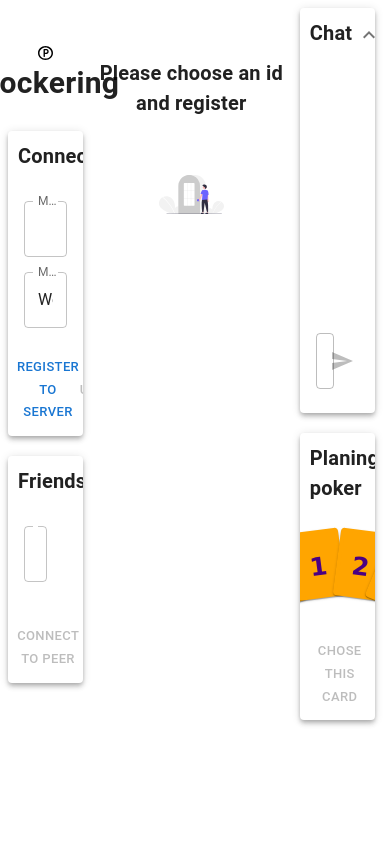
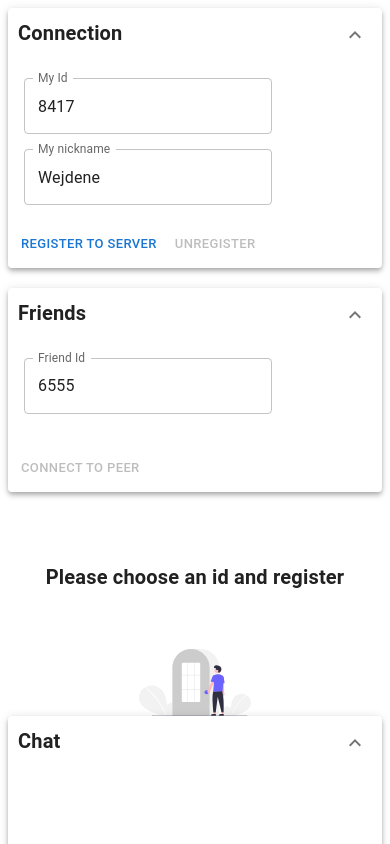
Before and after one commit to marmelab/plokering, a React (Vite) app: page / in a window 390 px wide. Shown: the top 844 px of the page. Built offline with nearby package versions, Linux system fonts and the light colour scheme.

Commit message:
first mobile version

```diff
--- a/src/ChooseCardZone.jsx
+++ b/src/ChooseCardZone.jsx
@@ -22,7 +22,7 @@ export const ChooseCardZone = ({
   return (
     <MobileCard
       title="Planing poker"
-      subtitle={`Choosen : ${cardValue}`}
+      subtitle={`Choosen : ${cardValue || "none"}`}
       content={<PlanningCards card={cardValue} setCard={setCardValue} />}
       actions={
         <Button
--- a/src/MainPage.jsx
+++ b/src/MainPage.jsx
@@ -1,5 +1,5 @@
 import { useEffect, useState } from "react";
-import { Box } from "@mui/material";
+import { Box, useMediaQuery } from "@mui/material";
 import { Peer } from "peerjs";
 
 import { ADMIN_CODE, ID_PREFIX } from "./constants";
@@ -20,6 +20,7 @@ export const MainPage = ({
   myPeerId,
   setMyPeerId,
 }) => {
+  const multiColumnDisplay = useMediaQuery("(min-width:600px)");
   const [myName, setMyName] = useState(getRandomNickname());
   const [chosenCards, setChosenCards] = useState({});
   const [messages, setMessages] = useState([]);
@@ -229,17 +230,22 @@ export const MainPage = ({
   };
 
   return (
-    <Box sx={{ display: "flex", flexDirection: "row" }}>
+    <Box
+      sx={{
+        display: "flex",
+        flexDirection: multiColumnDisplay ? "row" : "column",
+      }}
+    >
       <Box
         sx={{
           display: "flex",
           flexDirection: "column",
           justifyContent: "center",
           alignContent: "center",
-          width: "20%",
+          width: multiColumnDisplay ? "20%" : "100%",
         }}
       >
-        <LogoZone />
+        {multiColumnDisplay && <LogoZone />}
         <Box>
           <ConnectionZone
             peerId={myPeerId}
@@ -259,7 +265,13 @@ export const MainPage = ({
         </Box>
       </Box>
 
-      <Box sx={{ display: "flex", flexDirection: "column", width: "58%" }}>
+      <Box
+        sx={{
+          display: "flex",
+          flexDirection: "column",
+          width: multiColumnDisplay ? "58%" : "100%",
+        }}
+      >
         <MainZone
           registeringOk={isRegistered(peerManager)}
           connectionOk={isConnectionOpened(friendsList)}
@@ -277,7 +289,7 @@ export const MainPage = ({
           flexDirection: "column",
           justifyContent: "center",
           alignContent: "center",
-          width: "20%",
+          width: multiColumnDisplay ? "20%" : "100%",
         }}
       >
         <SendMessageZone
```
